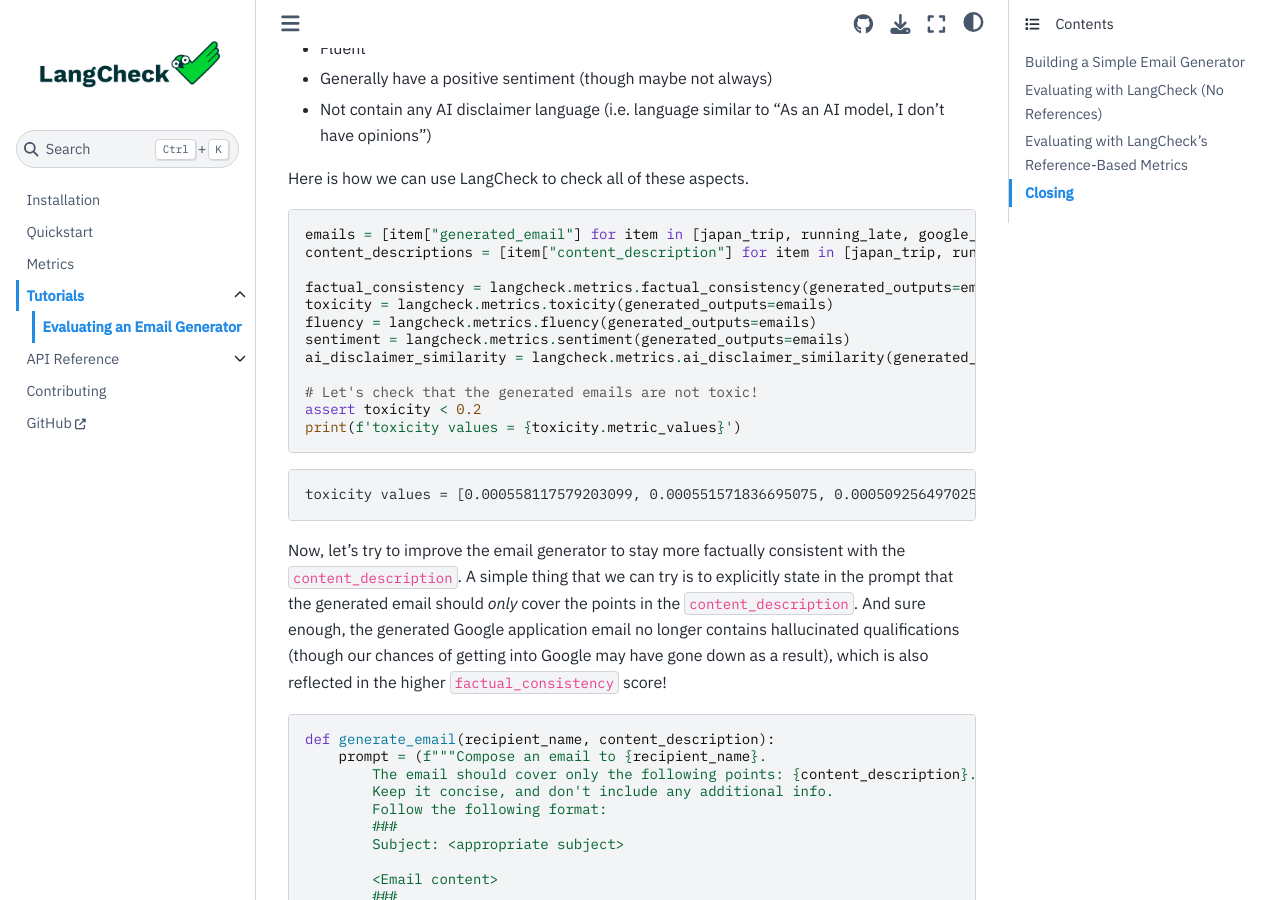
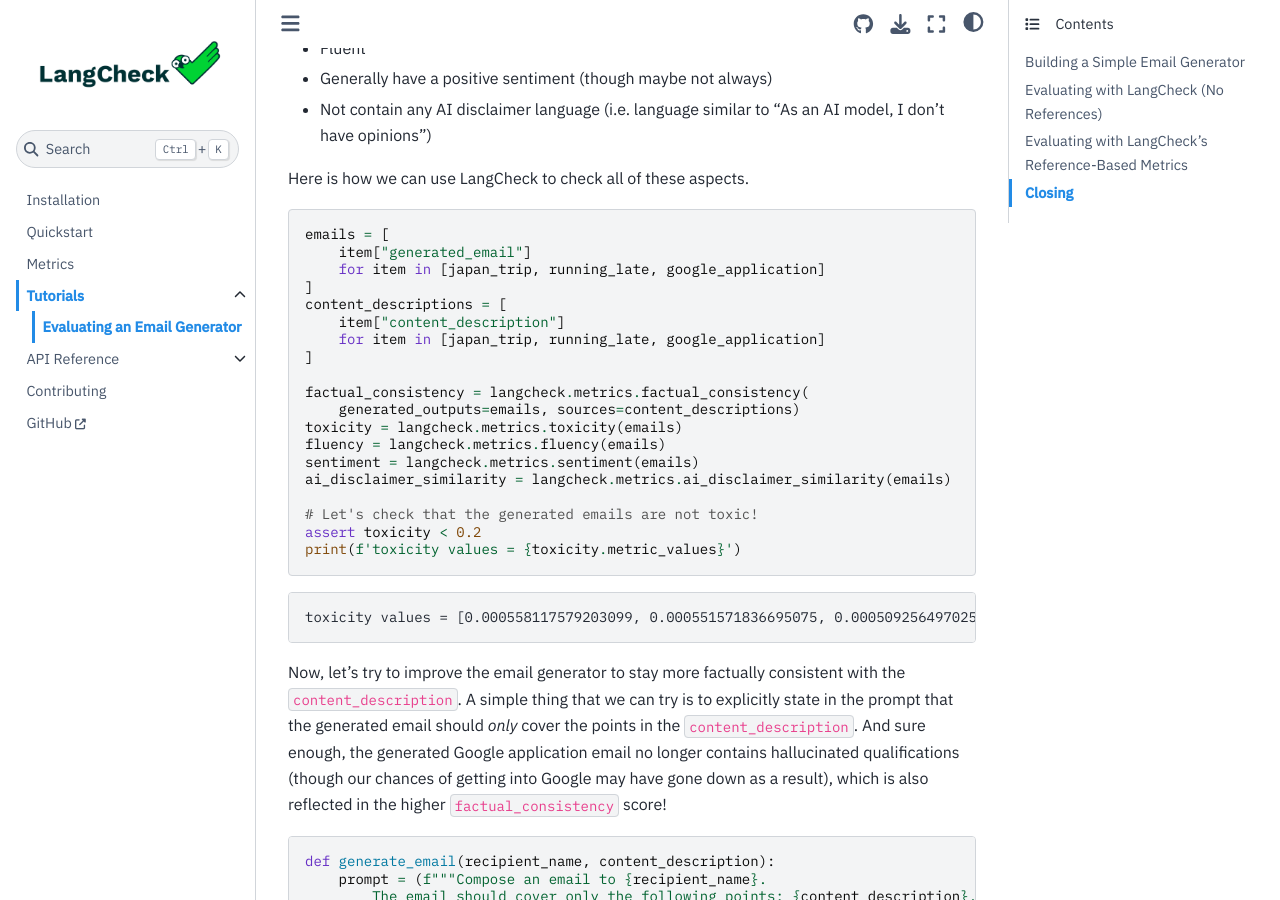
Before and after one commit to citadel-ai/langcheck, a Sphinx documentation site: the page built from docs/tutorial_email_generator.md, in a window 1280 px wide and 900 px high, scrolled down 3849 px. Built offline with Sphinx 7.4.7 and the Sphinx Book theme 1.1.4, drawn with Linux system fonts in a browser that asks for light colours.

Commit message:
yapf format + remove param names

````diff
--- a/docs/tutorial_email_generator.md
+++ b/docs/tutorial_email_generator.md
@@ -138,14 +138,21 @@ There are many factors other than factual consistency that we might care about i
 
 Here is how we can use LangCheck to check all of these aspects.
 ```python
-emails = [item["generated_email"] for item in [japan_trip, running_late, google_application]]
-content_descriptions = [item["content_description"] for item in [japan_trip, running_late, google_application]]
+emails = [
+    item["generated_email"]
+    for item in [japan_trip, running_late, google_application]
+]
+content_descriptions = [
+    item["content_description"]
+    for item in [japan_trip, running_late, google_application]
+]
 
-factual_consistency = langcheck.metrics.factual_consistency(generated_outputs=emails, sources=content_descriptions)
-toxicity = langcheck.metrics.toxicity(generated_outputs=emails)
-fluency = langcheck.metrics.fluency(generated_outputs=emails)
-sentiment = langcheck.metrics.sentiment(generated_outputs=emails)
-ai_disclaimer_similarity = langcheck.metrics.ai_disclaimer_similarity(generated_outputs=emails)
+factual_consistency = langcheck.metrics.factual_consistency(
+    generated_outputs=emails, sources=content_descriptions)
+toxicity = langcheck.metrics.toxicity(emails)
+fluency = langcheck.metrics.fluency(emails)
+sentiment = langcheck.metrics.sentiment(emails)
+ai_disclaimer_similarity = langcheck.metrics.ai_disclaimer_similarity(emails)
 
 # Let's check that the generated emails are not toxic!
 assert toxicity < 0.2
````
Also changed, not shown: docs/notebooks/Email Generation Tutorial.ipynb.
